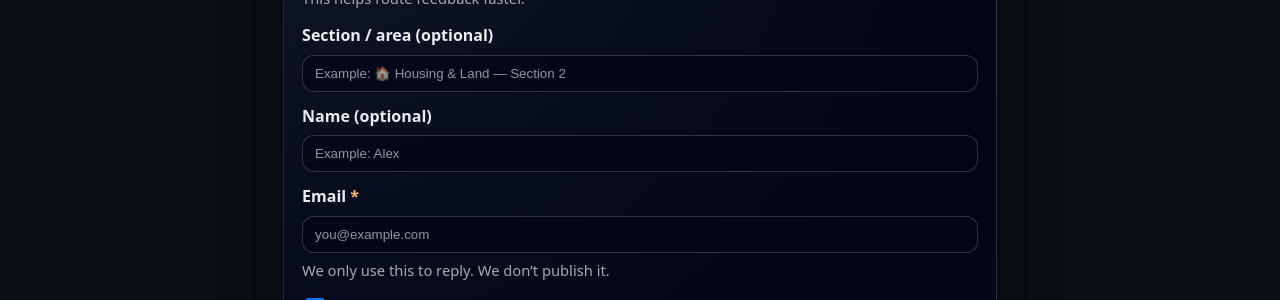
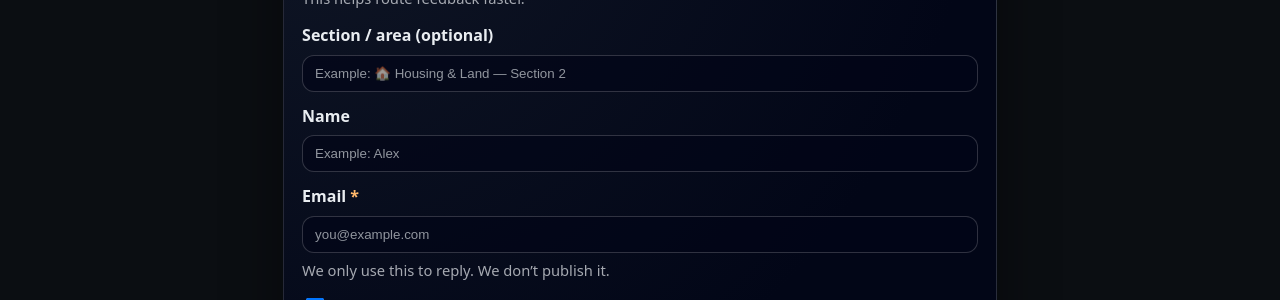
Before and after one commit to cFerg/Affordability-Act, a Jekyll site: the page built from submit.md, in a window 1280 px wide and 1217 px high. Shown: the part 290-590 px from the top of the window. Built offline with Jekyll 4.4.1, drawn with Linux system fonts in a browser that asks for light colours.

Commit message:
Changes for emailing

```diff
--- a/submit.md
+++ b/submit.md
@@ -61,8 +61,8 @@
 
       <!-- Name -->
       <div class="field">
-        <label for="fb_name">Name (optional)</label>
-        <input id="fb_name" name="name" type="text" placeholder="Example: Alex" autocomplete="name" />
+        <label for="fb_name">Name</label>
+        <input id="fb_name" name="name" type="text" placeholder="Example: Alex" autocomplete="name" required />
       </div>
 
       <!-- Email (required) -->
```
Also changed, not shown: assets/A-logo.png (added).
